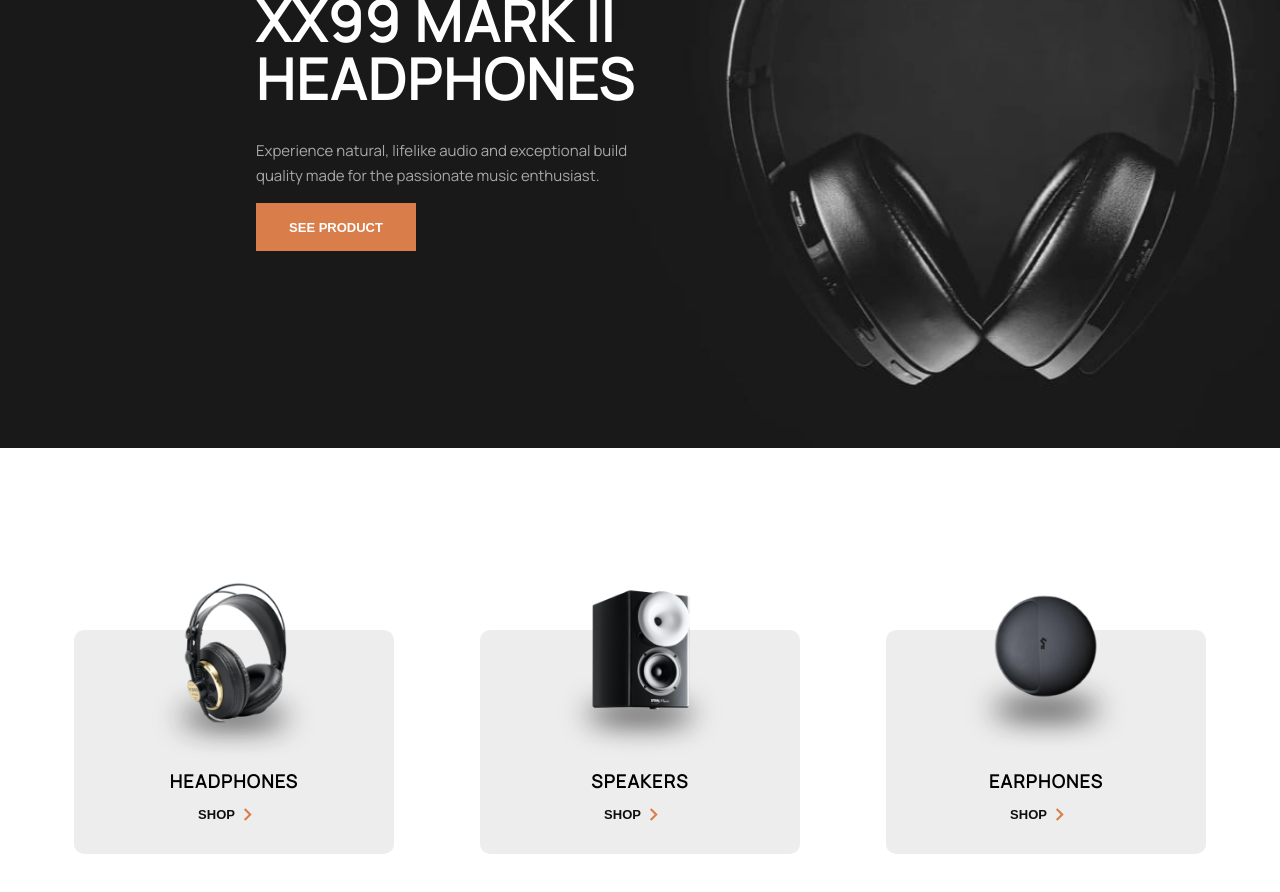
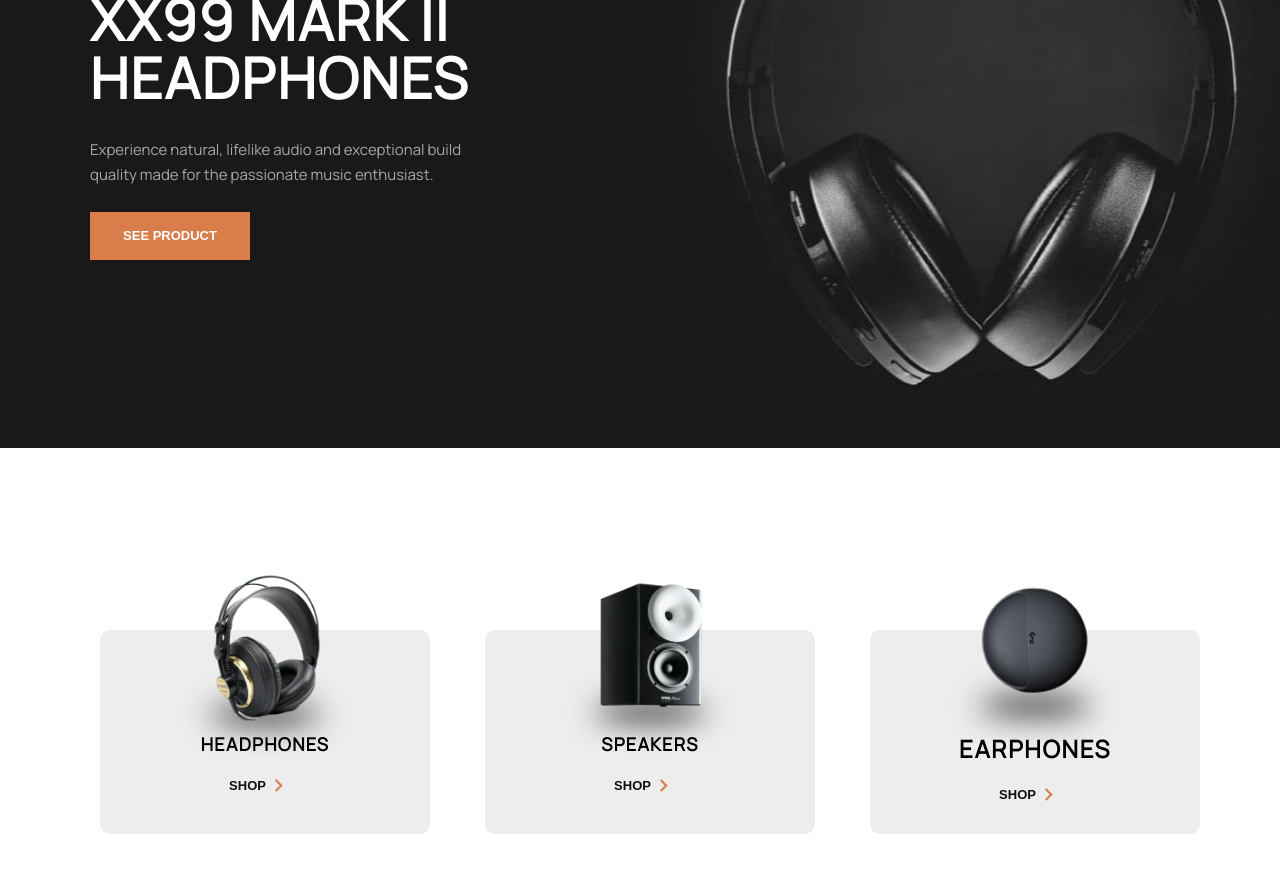
Before and after one commit to DanieleLena/audiophile, a React (Create React App) app: page / in a window 1280 px wide. Shown: the part 220-1112 px from the top of the page. Built offline with nearby package versions, Linux system fonts and the light colour scheme.

Commit message:
fixed css

```diff
--- a/src/components/Cart.js
+++ b/src/components/Cart.js
@@ -34,6 +34,7 @@ const Cart = ({toggleCart}) => {
 
   return (
     <Wrapper>
+      <div className="container">
         <div className="cart">
           <div className="title">
             <h2>
@@ -51,10 +52,14 @@ const Cart = ({toggleCart}) => {
 
                 return (
                   <div className="item" key={index}>
-                  <img src={getImageUrl(images)} alt={name} width="200px"></img>
+                    <img
+                      src={getImageUrl(images)}
+                      alt={name}
+                      width="200px"
+                    ></img>
                     <div className="text">
                       <h5>{name}</h5>
-                    <h5>{subTotal(price, amount)}</h5>
+                      <h5 className="price">{subTotal(price, amount)}</h5>
                     </div>
                     <Counter
                       className="counter"
@@ -67,13 +72,13 @@ const Cart = ({toggleCart}) => {
               })}
             </div>
           ) : (
-          <h3>Your cart is empty</h3>
+            <h3 className="empty">Your cart is empty</h3>
           )}
 
           {cart.length > 0 ? (
             <>
               <div className="total">
-              <h3>Total:</h3>
+                <h4>Total:</h4>
                 <h3>{formatPrice(total_amount)}</h3>
               </div>
               <Link to="/checkout">
@@ -90,6 +95,7 @@ const Cart = ({toggleCart}) => {
             </Link>
           )}
         </div>
+      </div>
     </Wrapper>
   );
 };
@@ -98,18 +104,17 @@ const Wrapper = styled.div`
   width: 100vw;
   height: 100vh;
   position: absolute;
-  top: 10vh; //the navbar height
+  top: 97px; //the navbar height
   left: 0;
   /* overflow: hidden; */
   background-color: rgba(37, 36, 36, 0.507);
-  z-index: 2;
+  z-index: 998;
 
   .cart {
     width: 95%;
-    max-width: 500px;
+    max-width: 377px;
     max-height: 80vh;
     overflow-y: scroll;
-    /* height: 50vh; */
     padding: 2rem;
     margin: auto;
     margin-top: 2rem;
@@ -126,8 +131,8 @@ const Wrapper = styled.div`
   .cart::-webkit-scrollbar {
     display: none;
   }
-  .cart-number{
-    font-size: 2.5rem;
+  .cart-number {
+    font-size: 1.6rem;
     margin-left: 1rem;
   }
   .remove-btn {
@@ -135,18 +140,26 @@ const Wrapper = styled.div`
     color: var(--crl-gray);
     margin: 0;
     text-decoration: underline;
+    font-weight: 200;
   }
   .title {
     height: 20%;
     display: flex;
     justify-content: space-between;
     align-items: center;
+    h2 {
+      font-size: 2rem;
+    }
   }
   .item {
     height: 100px;
     display: flex;
     align-items: center;
     margin-bottom: 1rem;
+    .price {
+      color: var(--crl-gray);
+      font-weight: 200;
+    }
     .text {
       width: 70%;
     }
@@ -163,29 +176,49 @@ const Wrapper = styled.div`
       line-height: 1.4rem;
     }
   }
-  .counter {
-    width: 500px;
-  }
+
   .total {
     display: flex;
     justify-content: space-between;
     margin-top: 1rem;
     margin-bottom: 1rem;
+
+    h4 {
+      color: var(--crl-gray);
+      font-size: 1.5rem;
+      font-weight: 200;
+    }
+    h3 {
+      font-size: 2rem;
+    }
+  }
+  .empty {
+    margin: 4rem 0;
+    font-size: 2rem;
+    text-align: center;
   }
   .checkout-btn {
     width: 95%;
   }
-
+  @media (min-width: 768px) {
+    .container {
+      width: var(--max-widht);
+      margin: auto;
+      display: flex;
+      justify-content: flex-end;
+      align-items: flex-start;
+    }
+  }
   @media (min-width: 1025px) {
     position: absolute;
     left: 0;
-    /* display: none; */
     width: 100%;
     max-width: var(--crl-max-width);
+
     .cart {
-      position: absolute;
-      padding: 5rem;
-      left: 60%;
+      position: static;
+      margin: 0;
+      margin-top: 3rem;
     }
   }
 `;
--- a/src/components/Counter.js
+++ b/src/components/Counter.js
@@ -16,29 +16,35 @@ const Counter = ({amount,decrease,increase}) => {
     );
 }
 const Wrapper = styled.div`
-
-    width: 50%;
-    display: flex;
-    max-width: 200px;
+  width: 50%;
+  display: flex;
+  max-width: 200px;
 
   .minus,
   .plus,
   .display {
     background-color: var(--crl-gray-light);
+    color: var(--crl-gray);
+
     width: 30%;
     display: flex;
     align-items: center;
     justify-content: center;
-    color: black;
+
     font-size: 2rem;
     margin: 0;
     text-align: center;
     font-family: "Manrope", sans-serif;
   }
+  .display {
+    color:black;
+  }
   .minus:hover,
   .plus:hover {
     background-color: var(--crl-gray);
+    color: white;
   }
+
 `;
 
 export default Counter
--- a/src/components/Hero.js
+++ b/src/components/Hero.js
@@ -7,7 +7,7 @@ import heroImageDesktop from "./../assets/home/desktop/image-hero.jpg";
 const Hero = () => {
   return (
     <Wrapper>
-      <div className="hero-container">
+
         <div className="hero-text">
           <p className="new-product"> New product</p>
           <h1>XX99 Mark II HeadphoneS</h1>
@@ -20,27 +20,26 @@ const Hero = () => {
           </Link>
         </div>
         <div className="hero-image"></div>
-      </div>
+
     </Wrapper>
   );
 };
 
 const Wrapper = styled.section`
-  .hero-container {
-    height: 70vh;
-    margin-bottom: 2rem;
 
-  }
+height: 80vh;
+display: flex;
+justify-content: center;
+align-items: center;
+
   .hero-text {
-    position: absolute;
-    top: 25vh;
+
     width: 80%;
     text-align: center;
     z-index: 0;
 
     color: white;
     p {
-      margin: 1.5rem 0;
       color: var(--crl-gray);
     }
   }
@@ -67,8 +66,7 @@ const Wrapper = styled.section`
 
   @media (min-width: 768px) {
     .hero-text {
-      position: static;
-      transform: translateY(50%) translateX(50%);
+
       width: 50%;
     }
     .new-product {
@@ -82,31 +80,27 @@ const Wrapper = styled.section`
   }
 
   @media (min-width: 1025px) {
-    .hero-container {
-      height: 80vh;
-    }
+
+    justify-content: left;
+    align-items: center;
+    /* height: 800px; */
 
     .hero-text {
-      position: absolute;
-      top: 0;
-      left: 0;
+
       width: 40%;
-
       text-align: left;
     }
     .hero-image {
       width: 100%;
       height: 100vh;
+      max-width: 2000px;
+      margin:auto;
       position: absolute;
       top: 0;
       left: 0;
       background-image: url(${heroImageDesktop});
     }
   }
-  @media (min-width: 1880px) {
-    .hero-text {
-      width: 30%;
-    }
-  }
+
 `;
 export default Hero;
--- a/src/components/ModalItemAdded.js
+++ b/src/components/ModalItemAdded.js
@@ -13,26 +13,31 @@ const ModalItemAdded = () => {
 }
 
 const Wrapper = styled.div`
-width: 100vw;
+  width: 20vw;
   height: 50px;
-background-color: var(--crl-black);
+  background-color: white;
   position: fixed;
-top: 0vh;
-left: 0;
-color: white;
+  top: 20vh;
+  left: 50%;
+  transform: translateX(-50%);
+  color: black;
   display: flex;
   justify-content: center;
-align-items:center;
-h3{
-    margin:0;
+  align-items: center;
+  border-radius: 10px;
+  -webkit-box-shadow: 5px 5px 12px 1px rgba(0, 0, 0, 0.34);
+  box-shadow: 5px 5px 12px 1px rgba(0, 0, 0, 0.34);
+  h3 {
+    font-size: 1.5rem;
+    margin: 0;
   }
   .check {
-    color: green;
+    color: var(--crl-primary);
     font-size: 3rem;
   }
   .active {
     display: static;
   }
-`
+`;
 
 export default ModalItemAdded
--- a/src/components/NavBar.js
+++ b/src/components/NavBar.js
@@ -75,7 +75,7 @@ const NavBar = () => {
 
 const Wrapper = styled.nav`
   width: 100%;
-  height: 10vh;
+  height: 97px;
   background-color: var(--crl-black);
   color: white;
 
@@ -98,8 +98,8 @@ const Wrapper = styled.nav`
     width: auto;
   }
   .number {
-    width: 80%;
-    height: 70%;
+    width: 30px;
+    height: 30px;
     position: absolute;
     display: flex;
     align-items: center;
@@ -133,7 +133,9 @@ const Wrapper = styled.nav`
     }
     li {
       margin-right: 1.5rem;
-      font-size: 1.2rem;
+      font-size: 1.3rem;
+      letter-spacing: .2rem;
+      font-size: 700;
       text-transform: uppercase;
       cursor: pointer;
     }
--- a/src/components/Signature.js
+++ b/src/components/Signature.js
@@ -27,6 +27,7 @@ const Signature = () => {
 }
 
 const Wrapper = styled.article`
+
   .img-container {
     width: 100%;
     height: 30vh;
@@ -54,7 +55,7 @@ const Wrapper = styled.article`
     margin-top: 5rem;
     display: flex;
     flex-direction: row-reverse;
-      justify-content:space-between;
+    justify-content: space-between;
     margin-bottom: 5rem;
 
     .img-container {
--- a/src/components/ThreeProductsGallery.js
+++ b/src/components/ThreeProductsGallery.js
@@ -53,7 +53,7 @@ const ThreeProductsGallery = () => {
         <div className="product-box" onMouseEnter={()=>setBoxActive3(true)} onMouseLeave={()=>setBoxActive3(false)}>
           <div className={`image earphones ${boxActive3 && "active"}`}></div>
           <div className="text">
-            <h6>earphones</h6>
+            <h5>earphones</h5>
             <button className="btn-arrow">
               SHOP
               <i>
@@ -68,19 +68,16 @@ const ThreeProductsGallery = () => {
 };
 
 const Wrapper = styled.section`
-  display: flex;
-  flex-direction: column;
-  justify-content: space-between;
-  width: 90%;
-  margin: auto;
-
   .product-box {
-    width: 100%;
-    height: 28vh;
+    width: 90%;
+    max-width: 400px;
+    height: 165px;
+    margin: auto;
     background-color: var(--crl-gray-light);
     border-radius: 10px;
-    margin-bottom: 10vh;
+    margin-bottom: 80px;
     position: relative;
+    z-index: 1;
   }
 
   .image {
@@ -89,11 +86,11 @@ const Wrapper = styled.section`
     position: absolute;
     background-image: url(${headphoneImg});
     object-fit: fill;
-    background-size: 60%;
+    background-size: 150px;
     background-position: center center;
     background-repeat: no-repeat;
     top: -30%;
-    transition: transform .3s ease-in-out;
+    transition: transform 0.3s ease-in-out;
   }
   .speakers {
     background-image: url(${speakerImg});
@@ -109,10 +106,11 @@ const Wrapper = styled.section`
     text-align: center;
     width: 100%;
     position: relative;
-    top: 65%;
+    top: 50%;
 
-    h6 {
-      line-height: 1rem;
+    h6,
+    h5 {
+      margin-bottom: 0;
     }
     i {
       position: relative;
@@ -122,24 +120,30 @@ const Wrapper = styled.section`
     }
   }
   @media (min-width: 768px) {
+    display: flex;
     flex-direction: row;
+    justify-content: space-between;
+    align-items: center;
     margin-bottom: 5rem;
+    a {
+      width: 30%;
+    }
 
     .product-box {
-      width: 25vw;
-      max-width: 400px;
+      width: 100%;
+      max-width: 4000px;
       margin: 1rem;
-    }
-    .product-box::after {
-      margin: 1rem;
-      height: 40vh;
-      top: -60%;
+      height: 204px;
     }
   }
   @media (min-width: 1025px) {
     width: 100%;
     margin-top: 20rem;
     max-width: var(--max-width);
+
+    .image {
+      background-size: 200px;
+    }
   }
 `;
 
--- a/src/index.css
+++ b/src/index.css
@@ -8,7 +8,7 @@
   --crl-gray: hsl(0, 1%, 66%);
   --crl-gray-light: hsl(0, 0%, 93%);
 
-  --max-width: 1350px;
+  --max-width: 1100px;
 
   /* min-width */
   --mq-small: 768px;
--- a/src/pages/CheckoutPage.js
+++ b/src/pages/CheckoutPage.js
@@ -9,6 +9,7 @@ const CheckoutPage = () => {
 
   return (
     <Wrapper>
+      <div className="container">
         <form className="checkout" action="submit">
           <div className="title">
             <h1>Checkout</h1>
@@ -25,7 +26,11 @@ const CheckoutPage = () => {
           <p className="overline">shipping info</p>
 
           <label htmlFor="address">Your Address</label>
-        <input type="text" name="address" placeholder="1137 Williams Avenue" />
+          <input
+            type="text"
+            name="address"
+            placeholder="1137 Williams Avenue"
+          />
           <label htmlFor="zip">ZIP Code</label>
           <input type="number" name="zip" placeholder="10001" />
           <label htmlFor="country">Country</label>
@@ -86,6 +91,7 @@ const CheckoutPage = () => {
             </button>
           </div>
         </div>
+      </div>
     </Wrapper>
   );
 };
@@ -93,6 +99,11 @@ const CheckoutPage = () => {
 const Wrapper = styled.section`
   background-color: #f2f2f2;
   padding: 5rem 0;
+  max-width: 3000px;
+
+  .container {
+    max-width: var(--max-width);
+  }
   .checkout,
   .summary {
     width: 95%;
@@ -181,20 +192,22 @@ const Wrapper = styled.section`
   }
 
   @media (min-width: 1050px) {
+    .container {
     display: flex;
     align-items: flex-start;
     justify-content: flex-start;
     margin: 0 auto;
     padding-top: 15vh;
+    }
     .checkout {
-      width: 70%;
+      width: 60%;
       margin: 0 auto;
       /* margin-bottom: 5re  m; */
 
       max-width: 800px;
     }
     .summary {
-      width: 30%;
+      width: 35%;
       max-width: 500px;
       margin: 0 auto;
     }
--- a/src/pages/SingleProductPage.js
+++ b/src/pages/SingleProductPage.js
@@ -23,14 +23,16 @@ const SingleProductPage = () => {
   } = useProductsContext();
 
   const [amount, setAmount] = useState(1);
-  const [dispalayModal, setDisplayModal] = useState(false);
+  const [displayModal, setDisplayModal] = useState(false);
 
   useEffect(() => {
     const timer = setTimeout(() => {
       setDisplayModal(false);
+
+
     }, 2000);
     return () => clearTimeout(timer);
-  }, [dispalayModal]);
+  }, [displayModal]);
 
   const increase = () => {
     setAmount(amount + 1);
@@ -69,7 +71,7 @@ const SingleProductPage = () => {
 
   return (
     <Wrapper>
-      {dispalayModal && <ModalItemAdded />}
+      {displayModal && <ModalItemAdded />}
 
       <Link  to={`/${category}`}>
         <p className="goBack">Go back</p>
@@ -175,7 +177,7 @@ const Wrapper = styled.main`
   }
 
   @media (min-width: 768px) {
-    padding-top: 15vh;
+    padding-top: 100px;
     .topDescription {
       display: flex;
     }
--- a/src/reducers/products_reducer.js
+++ b/src/reducers/products_reducer.js
@@ -3,7 +3,6 @@ const products_reducer = (state, action) => {
     return { ...state, products_loading: true };
   }
   if (action.type === "GET_PRODUCTS_SUCCESS") {
-    console.log(action.payload);
     return { ...state, products_loading: false, products: action.payload };
   }
   if (action.type === "GET_PRODUCTS_ERROR") {
```
Also changed, not shown: src/pages/HomePage.js (+8 -4 lines). Lines whose indentation alone changed are shown as unchanged.
